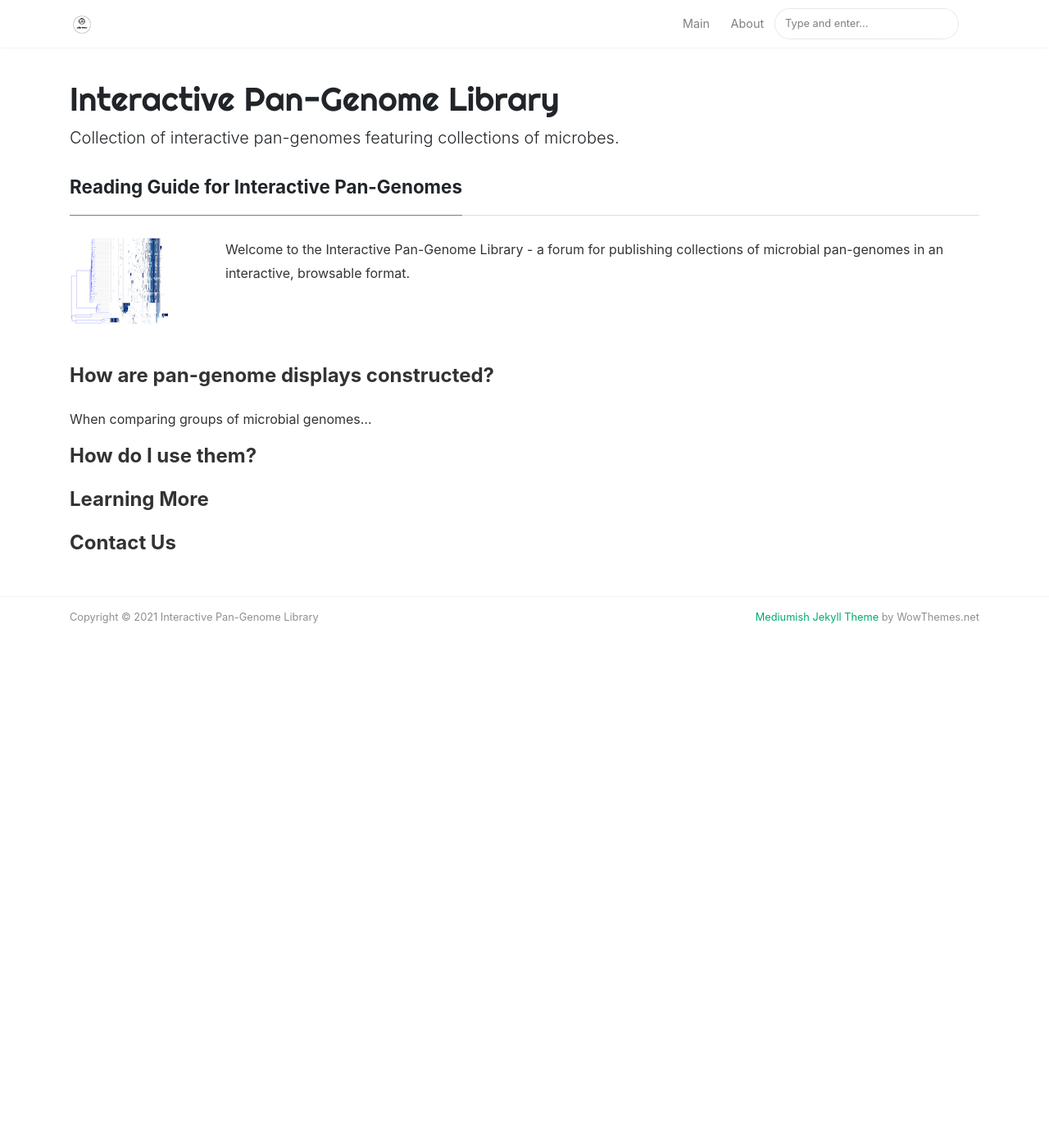
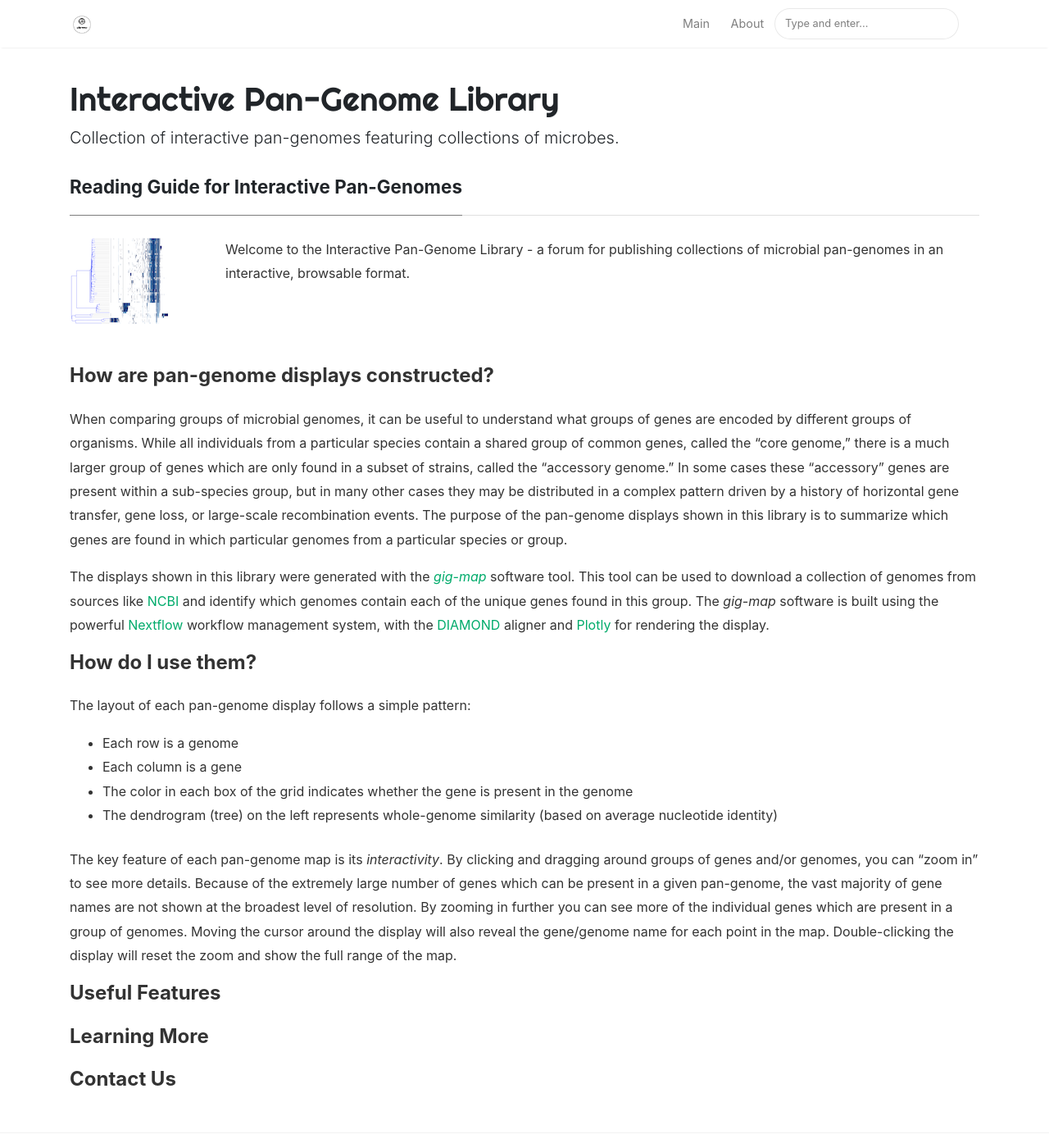
Before and after one commit to FredHutch/gig-map-library, a Jekyll site: the page built from _pages/about.md, in a window 1280 px wide and 1400 px high. Shown: the whole window at 82% size. Built offline with Jekyll 4.4.1, drawn with Linux system fonts in a browser that asks for light colours; nearby versions of some CDN libraries.

Commit message:
Add about text

```diff
--- a/_pages/about.md
+++ b/_pages/about.md
@@ -18,9 +18,38 @@ of microbial pan-genomes in an interactive, browsable format.</p>
 
 #### How are pan-genome displays constructed?
 
-When comparing groups of microbial genomes...
+When comparing groups of microbial genomes, it can be useful to understand what groups of genes are
+encoded by different groups of organisms. While all individuals from a particular species contain
+a shared group of common genes, called the "core genome," there is a much larger group of genes which
+are only found in a subset of strains, called the "accessory genome." In some cases these "accessory"
+genes are present within a sub-species group, but in many other cases they may be distributed in a
+complex pattern driven by a history of horizontal gene transfer, gene loss, or large-scale recombination
+events. The purpose of the pan-genome displays shown in this library is to summarize which genes are
+found in which particular genomes from a particular species or group.
+
+The displays shown in this library were generated with the [_gig-map_](https://github.com/FredHutch/gig-map/wiki)
+software tool. This tool can be used to download a collection of genomes from sources like
+[NCBI](https://www.ncbi.nlm.nih.gov/genome/browse#!/prokaryotes/) and identify which genomes contain
+each of the unique genes found in this group. The _gig-map_ software is built using the powerful
+[Nextflow](https://nextflow.io/) workflow management system, with the [DIAMOND](https://github.com/bbuchfink/diamond)
+aligner and [Plotly](https://plotly.com/) for rendering the display.
 
 #### How do I use them?
+
+The layout of each pan-genome display follows a simple pattern:
+- Each row is a genome
+- Each column is a gene
+- The color in each box of the grid indicates whether the gene is present in the genome
+- The dendrogram (tree) on the left represents whole-genome similarity (based on average nucleotide identity)
+
+The key feature of each pan-genome map is its _interactivity_. By clicking and dragging around groups of
+genes and/or genomes, you can "zoom in" to see more details. Because of the extremely large number of genes
+which can be present in a given pan-genome, the vast majority of gene names are not shown at the broadest
+level of resolution. By zooming in further you can see more of the individual genes which are present in a
+group of genomes. Moving the cursor around the display will also reveal the gene/genome name for each point
+in the map. Double-clicking the display will reset the zoom and show the full range of the map.
+
+#### Useful Features
 
 #### Learning More
 
```
